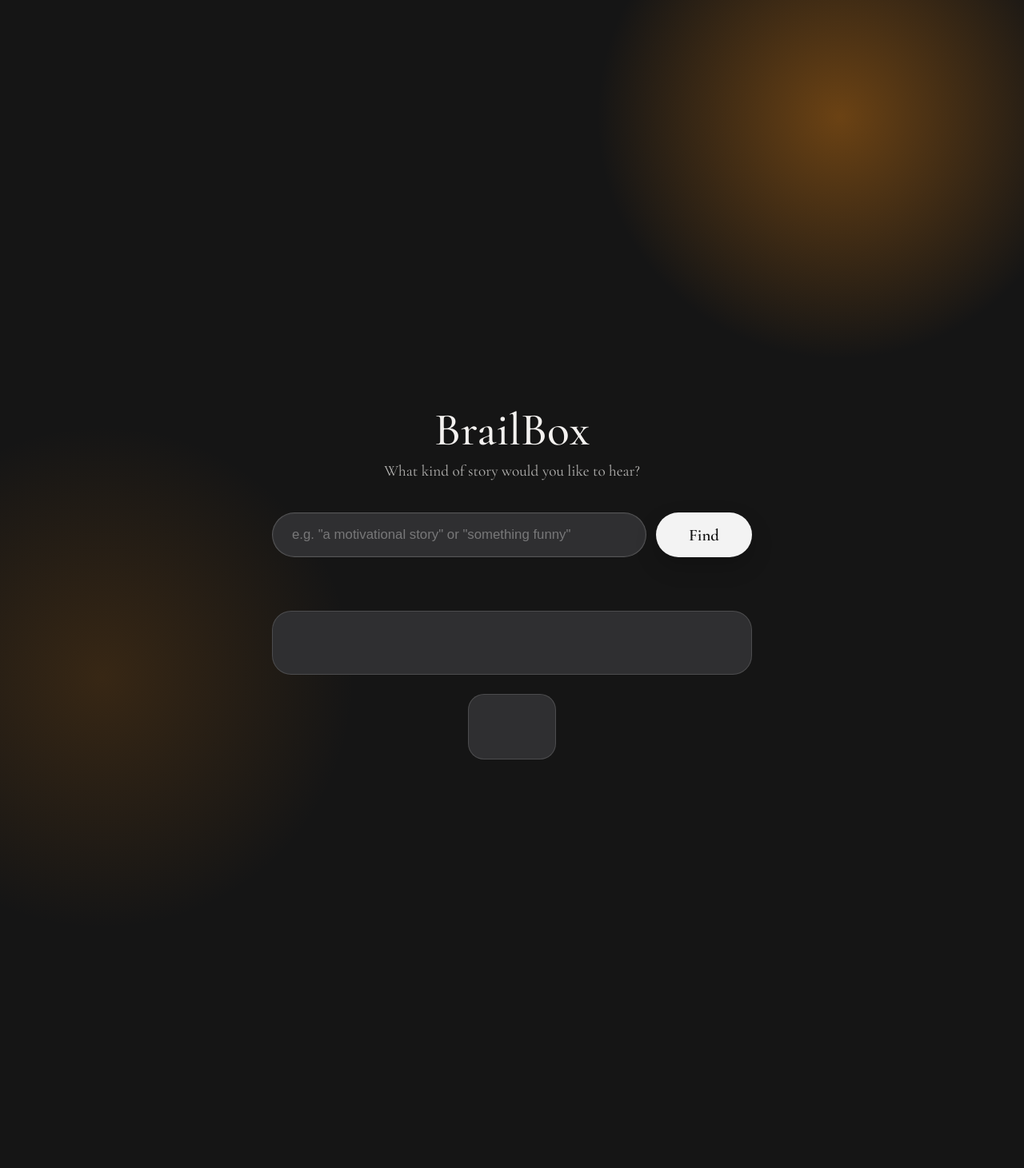
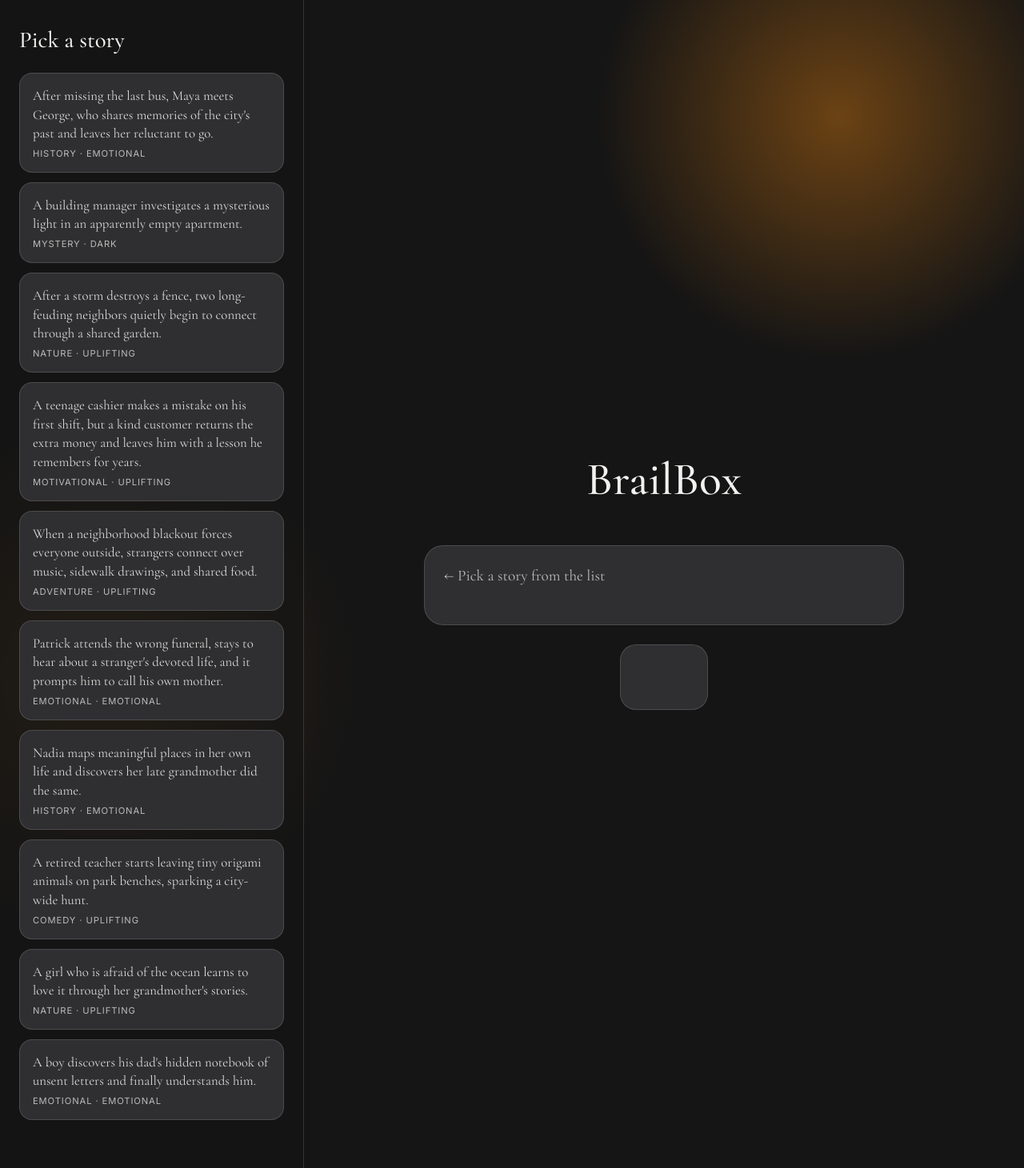
Before and after one commit to kostslava/brailbot, a Flask app: page / in a window 1280 px wide. Shown: the whole page at 80% size. Run offline with Flask 3, Linux system fonts and the light colour scheme; parts of the project's set-up code (start-up, migrations or seed data) failed here and were passed over; some libraries are stand-ins or nearby versions.

Commit message:
hopefully last commit

```diff
--- a/pi/app.py
+++ b/pi/app.py
@@ -1,26 +1,20 @@
 """
 BrailBox Pi Kiosk — Flask + SocketIO server.
 
-User types what kind of story they want → Pi searches Supabase →
-plays the story text on the braille servos character by character.
+Stories are hardcoded. User picks one from a list → braille servos play it.
 """
 
 import os
 
 from dotenv import load_dotenv
-from flask import Flask, render_template
+from flask import Flask, render_template, jsonify
 from flask_socketio import SocketIO, emit
-from supabase import create_client
 
 load_dotenv()
 
-SUPABASE_URL = os.environ["SUPABASE_URL"]
-SUPABASE_KEY = os.environ["SUPABASE_KEY"]
 TOP_PIN = int(os.environ.get("SERVO_TOP_PIN", "17"))
 MID_PIN = int(os.environ.get("SERVO_MID_PIN", "27"))
 BOT_PIN = int(os.environ.get("SERVO_BOT_PIN", "22"))
-
-supabase = create_client(SUPABASE_URL, SUPABASE_KEY)
 
 USE_GPIO = True
 try:
@@ -37,48 +31,78 @@ socketio = SocketIO(app, cors_allowed_origins="*", async_mode="threading")
 
 display = BrailleDisplay(TOP_PIN, MID_PIN, BOT_PIN, use_gpio=USE_GPIO)
 
-THEMES = ["adventure", "mystery", "romance", "comedy", "horror",
-          "history", "nature", "motivational"]
-MOODS = ["uplifting", "dark", "funny", "emotional", "neutral"]
-
-
-def find_story(request_text: str):
-    keywords = request_text.lower().split()
-
-    matched_theme = None
-    matched_mood = None
-    for w in keywords:
-        for t in THEMES:
-            if t in w or w in t:
-                matched_theme = t
-                break
-        for m in MOODS:
-            if m in w or w in m:
-                matched_mood = m
-                break
-
-    query = (supabase.table("stories")
-             .select("id, summary, clean_text, theme, mood, rating_positive, rating_negative")
-             .eq("is_approved", True))
-
-    if matched_theme:
-        query = query.eq("theme", matched_theme)
-    if matched_mood:
-        query = query.eq("mood", matched_mood)
-
-    query = query.order("rating_positive", desc=True).limit(1)
-    result = query.execute()
-
-    if result.data:
-        return result.data[0]
-
-    fallback = (supabase.table("stories")
-                .select("id, summary, clean_text, theme, mood, rating_positive, rating_negative")
-                .eq("is_approved", True)
-                .order("rating_positive", desc=True)
-                .limit(1)
-                .execute())
-    return fallback.data[0] if fallback.data else None
+STORIES = [
+    {
+        "id": 1,
+        "summary": "After missing the last bus, Maya meets George, who shares memories of the city's past and leaves her reluctant to go.",
+        "text": "Maya missed the last bus and ended up sharing a bench with an 80-year-old man named George, who had been riding that same route for 52 years. He told her about the city before the towers, before the highways, before the noise. By the time her cab arrived, she didn't want to leave.",
+        "theme": "history",
+        "mood": "emotional",
+    },
+    {
+        "id": 2,
+        "summary": "A building manager investigates a mysterious light in an apparently empty apartment.",
+        "text": "Every night at 11:58, the light in apartment 4B turned on. Nobody lived there. The building manager said it had been empty for three years. One night, curiosity won. She knocked. An old woman answered, confused — she'd lived there for thirty years and had never left.",
+        "theme": "mystery",
+        "mood": "dark",
+    },
+    {
+        "id": 3,
+        "summary": "After a storm destroys a fence, two long-feuding neighbors quietly begin to connect through a shared garden.",
+        "text": "Two neighbors hadn't spoken in six years over a fence dispute. Then a storm knocked the fence down. Neither of them fixed it. Slowly, a shared garden grew in the gap — tomatoes on her side, sunflowers on his. They still don't talk much, but they leave vegetables on each other's steps.",
+        "theme": "nature",
+        "mood": "uplifting",
+    },
+    {
+        "id": 4,
+        "summary": "A teenage cashier makes a mistake on his first shift, but a kind customer returns the extra money and leaves him with a lesson he remembers for years.",
+        "text": "Darius was 16. It was his first shift at the grocery store, and he accidentally gave a woman $40 too much in change. He panicked. She noticed, came back, slid it across the counter, and said, 'The world runs on people like you noticing.' He is 34 now and still thinks about it.",
+        "theme": "motivational",
+        "mood": "uplifting",
+    },
+    {
+        "id": 5,
+        "summary": "When a neighborhood blackout forces everyone outside, strangers connect over music, sidewalk drawings, and shared food.",
+        "text": "After the blackout hit the whole street, everyone came outside for the first time. Kids drew on the sidewalk. Someone dragged out a battery-powered speaker. A man two doors down, whom nobody knew, turned out to make incredible jerk chicken. The power came back after four hours. Nobody went inside for another three.",
+        "theme": "adventure",
+        "mood": "uplifting",
+    },
+    {
+        "id": 6,
+        "summary": "Patrick attends the wrong funeral, stays to hear about a stranger's devoted life, and it prompts him to call his own mother.",
+        "text": "Patrick showed up to the wrong funeral. He realized it about four minutes in — the photos on the boards were of a stranger, the name on the program wasn't familiar, and nobody seemed to know him either. He should have left. Instead, something kept him in the pew. The eulogy described a man who drove three hours every week to visit his mother in a care home, who never missed a Saturday, who once turned down a promotion because it would have meant moving cities. Walking out afterward, a woman touched his arm and said, 'He would have liked that a stranger came.' Patrick called his own mother on the drive home. They talked for two hours.",
+        "theme": "emotional",
+        "mood": "emotional",
+    },
+    {
+        "id": 7,
+        "summary": "Nadia maps meaningful places in her own life and discovers her late grandmother did the same.",
+        "text": "Nadia made maps of places nobody else thought to document. Not countries or cities — she mapped the corner store where her grandfather bought her candy every Sunday, the exact bench where she got her heart broken at nineteen, the crack in the sidewalk outside her childhood home that looked like a river delta if you squinted. When her grandmother passed, Nadia found, tucked inside one envelope, a hand-drawn map of a small village in Portugal — streets labeled in faded pencil, a bakery circled twice, a church with a small star beside it. Her grandmother had never mentioned making maps. Nadia sat on the kitchen floor for a long time, holding it. Then she added it to her collection and wrote underneath it: inherited.",
+        "theme": "history",
+        "mood": "emotional",
+    },
+    {
+        "id": 8,
+        "summary": "A retired teacher starts leaving tiny origami animals on park benches, sparking a city-wide hunt.",
+        "text": "Mr. Ono retired after 41 years of teaching. He didn't know what to do with his hands. So he started folding — cranes, foxes, turtles — and leaving them on park benches around the city. A kid posted one online. Then another. Within a month, people were hunting for them like treasure. Mr. Ono never told anyone it was him. He just kept folding.",
+        "theme": "comedy",
+        "mood": "uplifting",
+    },
+    {
+        "id": 9,
+        "summary": "A girl who is afraid of the ocean learns to love it through her grandmother's stories.",
+        "text": "Lena was terrified of the ocean. The sound, the size, the way it never stopped moving. Her grandmother told her the sea was just the earth breathing. Every summer they sat on the same rock and her grandmother named the waves — that one's a sigh, that one's a laugh, that one's the earth stretching after a long nap. Lena is 27 now. She lives by the coast. She still names the waves.",
+        "theme": "nature",
+        "mood": "uplifting",
+    },
+    {
+        "id": 10,
+        "summary": "A boy discovers his dad's hidden notebook of unsent letters and finally understands him.",
+        "text": "After his father passed, Malik found a notebook in the garage labeled 'Letters I Should Have Sent.' There were dozens. One to Malik's mother, apologizing for missing their anniversary in 2003. One to a childhood friend he'd lost touch with. One to Malik himself, dated the day he graduated, that just said: 'I have never been more proud of anyone in my life. I'm sorry I couldn't say it out loud.' Malik read it four times. Then he closed the notebook and held it against his chest.",
+        "theme": "emotional",
+        "mood": "emotional",
+    },
+]
 
 
 @app.route("/")
@@ -86,31 +110,25 @@ def index():
     return render_template("index.html")
 
 
-@socketio.on("find_story")
-def handle_find(data):
-    request_text = (data.get("text") or "").strip()
+@app.route("/api/stories")
+def get_stories():
+    return jsonify([{"id": s["id"], "summary": s["summary"], "theme": s["theme"], "mood": s["mood"]} for s in STORIES])
+
+
+@socketio.on("play_story")
+def handle_play(data):
+    story_id = data.get("id")
     sid = data.get("sid") or ""
-    if not request_text:
-        emit("status", {"message": "Type what kind of story you want."})
+
+    story = next((s for s in STORIES if s["id"] == story_id), None)
+    if not story:
+        emit("status", {"message": "Story not found."})
         return
 
-    emit("status", {"message": "Searching..."})
-
-    story = find_story(request_text)
-    if not story:
-        emit("status", {"message": "No stories found. Try a different request."})
-        return
-
-    emit("story_found", {
-        "summary": story["summary"],
-        "theme": story["theme"],
-        "mood": story["mood"],
-    })
     emit("status", {"message": "Playing braille..."})
     emit("clear_braille")
 
-    text = story["clean_text"]
-    for ch in text:
+    for ch in story["text"]:
         display.show_char(ch, delay=0.35)
         socketio.emit("braille_char", {"char": ch}, to=sid)
 
--- a/pi/requirements.txt
+++ b/pi/requirements.txt
@@ -1,6 +1,5 @@
 flask==3.1.*
 flask-socketio==5.*
 python-dotenv==1.*
-supabase==2.*
 gpiozero==2.*
 pigpio==1.*
--- a/pi/templates/index.html
+++ b/pi/templates/index.html
@@ -29,6 +29,50 @@
       color: var(--text);
       min-height: 100vh;
       display: flex;
+    }
+    .sidebar {
+      width: 380px;
+      flex-shrink: 0;
+      border-right: 1px solid var(--border-soft);
+      padding: 2rem 1.5rem;
+      overflow-y: auto;
+      max-height: 100vh;
+      background: rgba(21,21,21,0.6);
+    }
+    .sidebar h2 {
+      font-family: "Cormorant Garamond", Georgia, serif;
+      font-size: 1.8rem;
+      font-weight: 500;
+      margin-bottom: 1.5rem;
+    }
+    .story-card {
+      padding: 1rem;
+      margin-bottom: 0.75rem;
+      background: var(--bg-soft);
+      border: 1px solid var(--border-soft);
+      border-radius: 16px;
+      cursor: pointer;
+      transition: border-color 0.2s, transform 0.15s;
+    }
+    .story-card:hover { border-color: rgba(255,255,255,0.3); transform: translateY(-1px); }
+    .story-card.active { border-color: rgba(212,121,18,0.6); }
+    .story-card.playing { opacity: 0.6; pointer-events: none; }
+    .story-summary {
+      font-family: "Cormorant Garamond", Georgia, serif;
+      font-size: 1.05rem;
+      line-height: 1.4;
+      color: var(--text-soft);
+    }
+    .story-tags {
+      margin-top: 0.4rem;
+      font-size: 0.7rem;
+      color: var(--text-muted);
+      text-transform: uppercase;
+      letter-spacing: 0.08em;
+    }
+    .main {
+      flex: 1;
+      display: flex;
       flex-direction: column;
       align-items: center;
       justify-content: center;
@@ -41,83 +85,19 @@
       line-height: 0.95;
       margin-bottom: 0.75rem;
     }
-    .subtitle {
-      font-family: "Cormorant Garamond", Georgia, serif;
-      font-size: 1.2rem;
-      color: var(--text-muted);
-      margin-bottom: 2.5rem;
-    }
-    .input-row {
-      display: flex;
-      gap: 12px;
-      width: 100%;
-      max-width: 600px;
-      margin-bottom: 1.5rem;
-    }
-    .text-input {
-      flex: 1;
-      min-height: 56px;
-      padding: 0 24px;
-      font-size: 1.05rem;
-      background: var(--bg-soft);
-      color: var(--text);
-      border: 1px solid transparent;
-      border-radius: 999px;
-      outline: none;
-      transition: border-color 0.2s;
-      box-shadow: inset 0 0 0 1px rgba(255,255,255,0.03);
-    }
-    .text-input::placeholder { color: rgba(255,255,255,0.35); }
-    .text-input:focus { border-color: rgba(255,255,255,0.18); }
-    .send-btn {
-      min-width: 120px;
-      min-height: 56px;
-      padding: 0 28px;
-      border: none;
-      border-radius: 999px;
-      background: var(--button-bg);
-      color: var(--button-text);
-      font-family: "Cormorant Garamond", Georgia, serif;
-      font-size: 1.3rem;
-      font-weight: 600;
-      cursor: pointer;
-      transition: transform 0.2s, opacity 0.2s;
-      box-shadow: 0 12px 28px rgba(0,0,0,0.18);
-    }
-    .send-btn:hover { transform: translateY(-2px); }
-    .send-btn:disabled { opacity: 0.5; cursor: default; transform: none; }
     .status {
       font-size: 0.85rem;
       color: var(--text-muted);
       min-height: 1.2rem;
       margin-bottom: 1.5rem;
     }
-    .story-info {
-      width: 100%;
-      max-width: 600px;
-      margin-bottom: 1.5rem;
-      text-align: center;
-      display: none;
-    }
-    .story-info.visible { display: block; }
-    .story-summary {
-      font-family: "Cormorant Garamond", Georgia, serif;
-      font-size: 1.3rem;
-      color: var(--text-soft);
-      line-height: 1.5;
-      margin-bottom: 0.5rem;
-    }
-    .story-tags {
-      font-size: 0.8rem;
-      color: var(--text-muted);
-    }
     .output-area {
       width: 100%;
       max-width: 600px;
-      min-height: 80px;
-      max-height: 300px;
+      min-height: 100px;
+      max-height: 350px;
       overflow-y: auto;
-      padding: 1rem 1.5rem;
+      padding: 1.25rem 1.5rem;
       background: var(--bg-soft);
       border: 1px solid var(--border-soft);
       border-radius: 24px;
@@ -143,70 +123,74 @@
       align-items: center;
       justify-content: center;
     }
+    .pick-prompt {
+      font-family: "Cormorant Garamond", Georgia, serif;
+      font-size: 1.2rem;
+      color: var(--text-muted);
+    }
   </style>
 </head>
 <body>
-  <h1>BrailBox</h1>
-  <p class="subtitle">What kind of story would you like to hear?</p>
-
-  <div class="input-row">
-    <input type="text" class="text-input" id="textInput" placeholder='e.g. "a motivational story" or "something funny"' autofocus>
-    <button class="send-btn" id="sendBtn">Find</button>
+  <div class="sidebar">
+    <h2>Pick a story</h2>
+    <div id="storyList"></div>
   </div>
 
-  <div class="status" id="status"></div>
-
-  <div class="story-info" id="storyInfo">
-    <div class="story-summary" id="storySummary"></div>
-    <div class="story-tags" id="storyTags"></div>
+  <div class="main">
+    <h1>BrailBox</h1>
+    <div class="status" id="status"></div>
+    <div class="output-area" id="output"><span class="pick-prompt">← Pick a story from the list</span></div>
+    <div class="braille-display" id="brailleChar">&nbsp;</div>
   </div>
-
-  <div class="output-area" id="output"></div>
-  <div class="braille-display" id="brailleChar">&nbsp;</div>
 
   <script src="https://cdn.socket.io/4.7.5/socket.io.min.js"></script>
   <script>
     const socket = io();
-    const input = document.getElementById('textInput');
-    const sendBtn = document.getElementById('sendBtn');
+    const storyList = document.getElementById('storyList');
     const statusEl = document.getElementById('status');
-    const storyInfo = document.getElementById('storyInfo');
-    const storySummary = document.getElementById('storySummary');
-    const storyTags = document.getElementById('storyTags');
     const outputEl = document.getElementById('output');
     const brailleEl = document.getElementById('brailleChar');
 
     let playing = false;
+    let activeCard = null;
 
-    function send() {
-      const text = input.value.trim();
-      if (!text || playing) return;
+    fetch('/api/stories')
+      .then(r => r.json())
+      .then(stories => {
+        stories.forEach(s => {
+          const card = document.createElement('div');
+          card.className = 'story-card';
+          card.dataset.id = s.id;
+          card.innerHTML = '<div class="story-summary">' + s.summary + '</div>'
+            + '<div class="story-tags">' + s.theme + ' · ' + s.mood + '</div>';
+          card.addEventListener('click', () => playStory(s.id, card));
+          storyList.appendChild(card);
+        });
+      });
+
+    function playStory(id, card) {
+      if (playing) return;
       playing = true;
-      sendBtn.disabled = true;
+
+      if (activeCard) activeCard.classList.remove('active');
+      activeCard = card;
+      card.classList.add('active', 'playing');
+
+      document.querySelectorAll('.story-card').forEach(c => {
+        if (c !== card) c.classList.add('playing');
+      });
+
       outputEl.textContent = '';
       brailleEl.innerHTML = '&nbsp;';
-      storyInfo.classList.remove('visible');
-      socket.emit('find_story', { text, sid: socket.id });
+      socket.emit('play_story', { id, sid: socket.id });
     }
-
-    sendBtn.addEventListener('click', send);
-    input.addEventListener('keydown', (e) => {
-      if (e.key === 'Enter') send();
-    });
 
     socket.on('status', (data) => {
       statusEl.textContent = data.message;
-      if (data.message === 'Done.' || data.message.includes('No stories') || data.message.includes('Type what')) {
+      if (data.message === 'Done.' || data.message === 'Story not found.') {
         playing = false;
-        sendBtn.disabled = false;
-        input.focus();
+        document.querySelectorAll('.story-card').forEach(c => c.classList.remove('playing'));
       }
-    });
-
-    socket.on('story_found', (data) => {
-      storySummary.textContent = data.summary;
-      storyTags.textContent = data.theme + ' · ' + data.mood;
-      storyInfo.classList.add('visible');
     });
 
     socket.on('clear_braille', () => {
```
